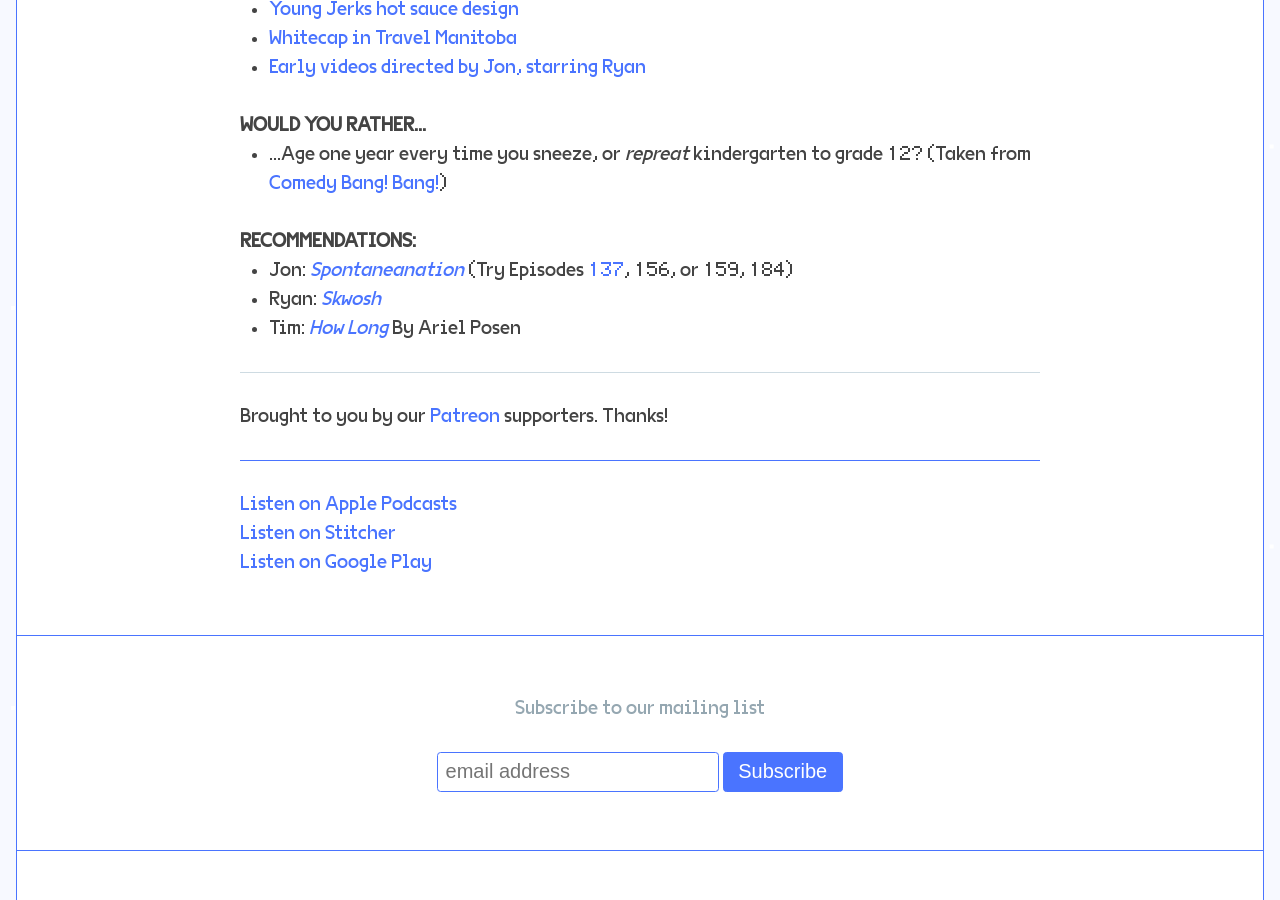
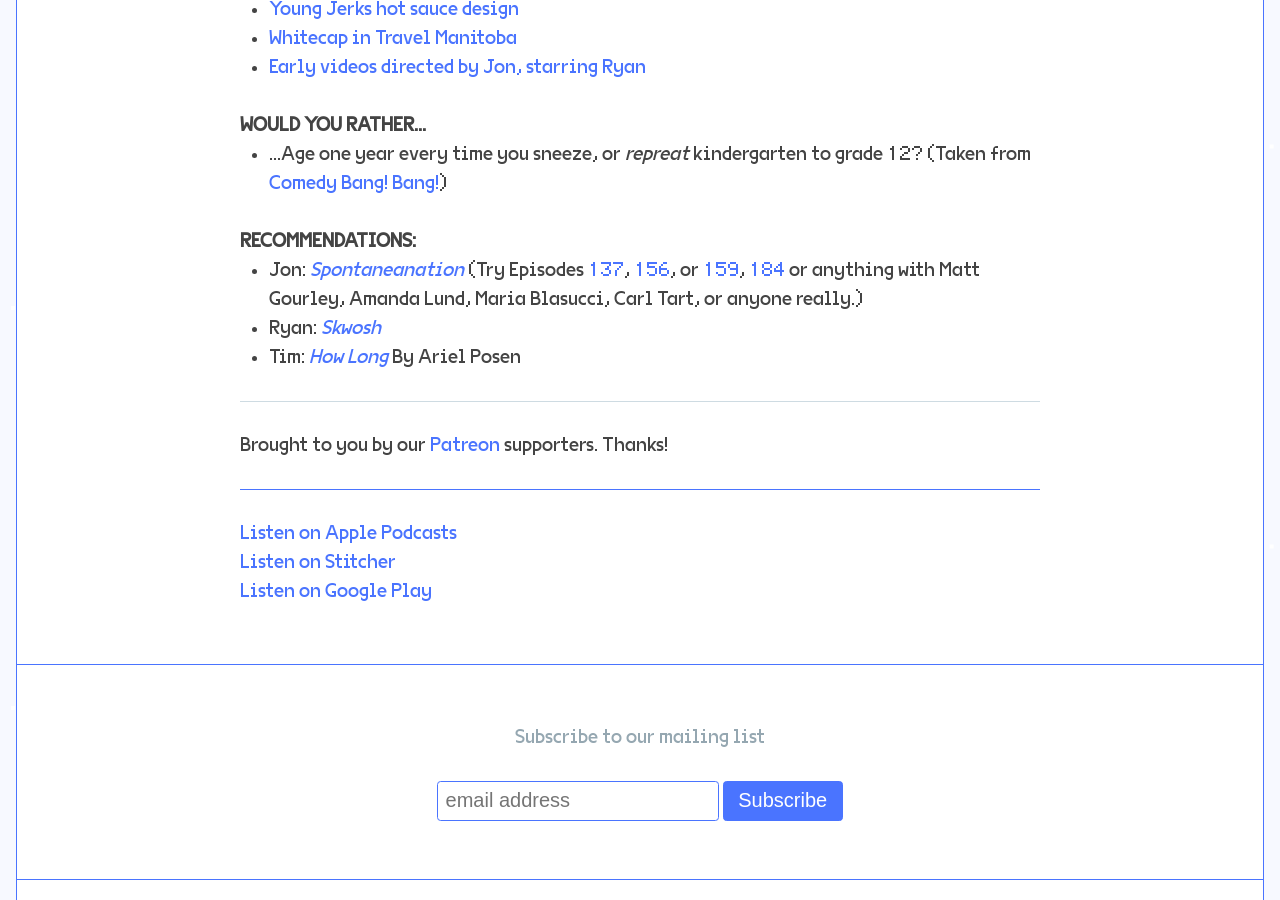
Before and after one commit to jondueck/whatevertown, a Jekyll site: the page built from _posts/2019-01-22-212-berders-through-the-transfer-window.markdown, in a window 1280 px wide and 900 px high, scrolled down 877 px. Built offline with Jekyll 4.4.1, drawn with Linux system fonts in a browser that asks for light colours; some web fonts are replaced; comment, search, counter and statistics services are not loaded.

Commit message:
Updated 212 Berders Through The Transfer Window

```diff
--- a/_posts/2019-01-22-212-berders-through-the-transfer-window.markdown
+++ b/_posts/2019-01-22-212-berders-through-the-transfer-window.markdown
@@ -35,7 +35,7 @@
 - …Age one year every time you sneeze, or _repreat_ kindergarten to grade 12? (Taken from [Comedy Bang! Bang!](https://comedybangbang.fandom.com/wiki/2013_Tour,_Chicago))
 
 ### Recommendations:
-- Jon: *[Spontaneanation](https://www.earwolf.com/show/spontaneanation-with-paul-f-tompkins/)* (Try Episodes [137](https://www.earwolf.com/episode/hardware-store/), 156, or 159, 184)
+- Jon: *[Spontaneanation](https://www.earwolf.com/show/spontaneanation-with-paul-f-tompkins/)* (Try Episodes [137](https://www.earwolf.com/episode/hardware-store/), [156](https://www.earwolf.com/episode/a-sunken-livering-room-from-a-multi-camera-tv-set/), or [159](https://www.earwolf.com/episode/the-moon-2/), [184](https://www.earwolf.com/episode/amusement-park/) or anything with Matt Gourley, Amanda Lund, Maria Blasucci, Carl Tart, or anyone really.)
 - Ryan: *[Skwosh](https://www.skwosh.com.au/)*
 - Tim: *[How Long](https://open.spotify.com/artist/2eiy8nxhJQnnBYMMXR6u5y)* By Ariel Posen
 
```
